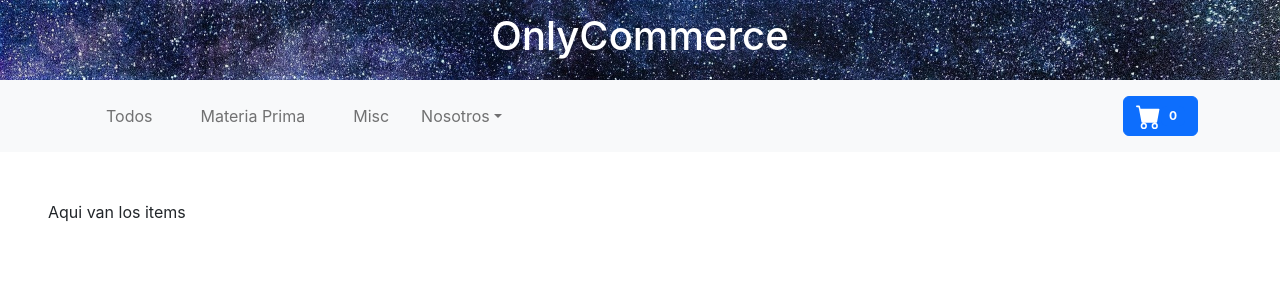
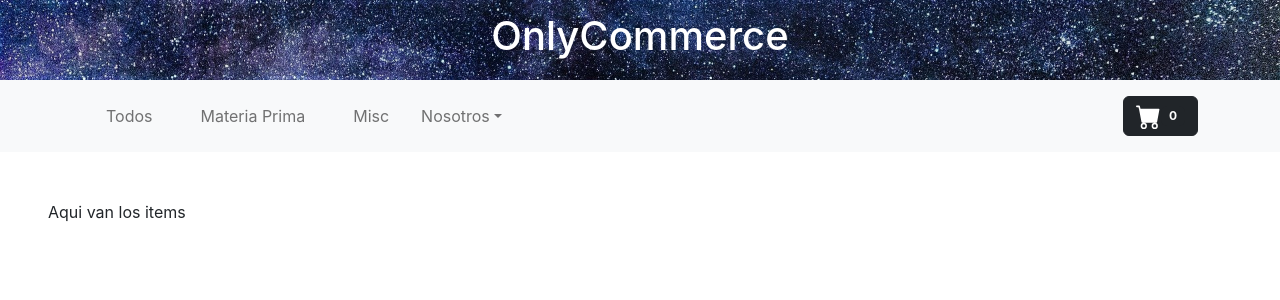
Before and after one commit to Hernan1Escudero/OnlyCommerce, a React (Vite) app: page / in a window 1280 px wide. Shown: the top 300 px of the page. Built offline with nearby package versions, Linux system fonts and the light colour scheme.

Commit message:
Preentrega1 Escudero Jose Hernan

```diff
--- a/src/components/CartWidget/CartWidget.jsx
+++ b/src/components/CartWidget/CartWidget.jsx
@@ -6,12 +6,12 @@ const CartWidget = () => {
 
     return (
     <div className="">
-      <Button>
-      <svg xmlns="http://www.w3.org/2000/svg" width="25" height="25" fill="currentColor" className="bi bi-cart-fill" viewBox="0 0 16 16">
-       <path d="M0 1.5A.5.5 0 0 1 .5 1H2a.5.5 0 0 1 .485.379L2.89 3H14.5a.5.5 0 0 1 .491.592l-1.5 8A.5.5 0 0 1 13 12H4a.5.5 0 0 1-.491-.408L2.01 3.607 1.61 2H.5a.5.5 0 0 1-.5-.5zM5 12a2 2 0 1 0 0 4 2 2 0 0 0 0-4zm7 0a2 2 0 1 0 0 4 2 2 0 0 0 0-4zm-7 1a1 1 0 1 1 0 2 1 1 0 0 1 0-2zm7 0a1 1 0 1 1 0 2 1 1 0 0 1 0-2z"/>
-      </svg>
-      <Badge  className="pr-7" height="25" bg="primary">{number}</Badge>
-     </Button>
+      <Button variant="dark">
+        <svg xmlns="http://www.w3.org/2000/svg" width="25" height="25" fill="currentColor" className="bi bi-cart-fill" viewBox="0 0 16 16">
+        <path d="M0 1.5A.5.5 0 0 1 .5 1H2a.5.5 0 0 1 .485.379L2.89 3H14.5a.5.5 0 0 1 .491.592l-1.5 8A.5.5 0 0 1 13 12H4a.5.5 0 0 1-.491-.408L2.01 3.607 1.61 2H.5a.5.5 0 0 1-.5-.5zM5 12a2 2 0 1 0 0 4 2 2 0 0 0 0-4zm7 0a2 2 0 1 0 0 4 2 2 0 0 0 0-4zm-7 1a1 1 0 1 1 0 2 1 1 0 0 1 0-2zm7 0a1 1 0 1 1 0 2 1 1 0 0 1 0-2z"/>
+        </svg>
+        <Badge  className="pr-7" height="25" bg="dark">{number}</Badge>
+      </Button>
     </div>
 
     )
```
